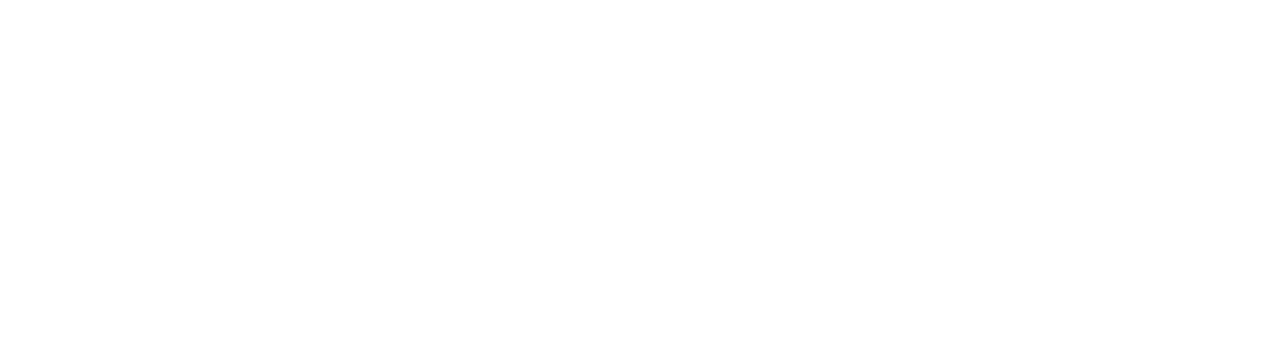
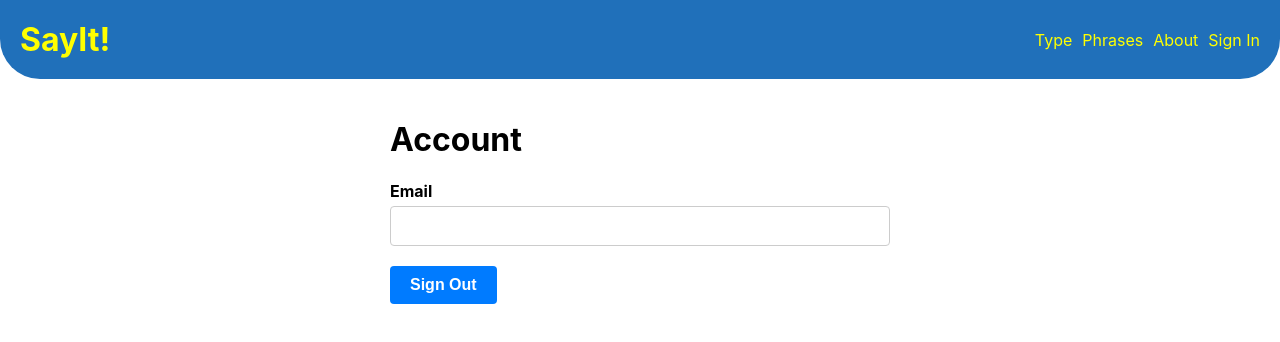
Before and after one commit to enaboapps/sayit-web, a React (Create React App) app: page /account in a window 1280 px wide. Before the commit this address had no page. Shown: the top 342 px of the page. Built offline with nearby package versions, Linux system fonts and the light colour scheme.

Commit message:
Add account page

```diff
--- a/src/App.js
+++ b/src/App.js
@@ -1,17 +1,21 @@
 import React from 'react';
 import { BrowserRouter as Router, Routes, Route } from 'react-router-dom';
+import HomePage from './pages/home/HomePage';
 import SignInPage from './pages/auth-flow/SignInPage';
 import SignUpPage from './pages/auth-flow/SignUpPage';
 import ResetPasswordPage from './pages/auth-flow/ResetPasswordPage';
+import AccountPage from './pages/auth-flow/AccountPage';
 
 function App() {
   return (
     <div>
       <Router>
         <Routes>
-          <Route path="/" element={<SignInPage />} />
+          <Route path="/" element={<HomePage />} />
+          <Route path="/sign-in" element={<SignInPage />} />
           <Route path="/sign-up" element={<SignUpPage />} />
           <Route path="/reset-password" element={<ResetPasswordPage />} />
+          <Route path="/account" element={<AccountPage />} />
         </Routes>
       </Router>
     </div>
--- a/src/business-logic/backend/Auth.js
+++ b/src/business-logic/backend/Auth.js
@@ -73,6 +73,26 @@ class Auth {
             });
     }
 
+    // Function to check if user is signed in
+    // Returns true if the user is signed in, false otherwise
+    isSignedIn() {
+        const auth = getAuth();
+        const user = auth.currentUser;
+        return !!user;
+    }
+
+    // Function to get the current user email
+    // Returns the user email if the user is signed in, null otherwise
+    getCurrentUserEmail() {
+        const auth = getAuth();
+        const user = auth.currentUser;
+        if (user) {
+            return user.email;
+        } else {
+            return null;
+        }
+    }
+
     // Function to check if a password is strong enough
     // Returns true if the password is strong enough, false otherwise
     // 8 characters, 1 uppercase, 1 lowercase, 1 number
--- a/src/header/Header.js
+++ b/src/header/Header.js
@@ -6,8 +6,10 @@
 import React from 'react';
 import { Link } from 'react-router-dom';
 import './Header.css';
+import Auth from '../business-logic/backend/Auth';
 
 function Header() {
+    const signedIn = Auth.isSignedIn();
     return (
         <div className="header">
             <div className="header-left">
@@ -17,6 +19,11 @@ function Header() {
                 <Link to="/type">Type</Link>
                 <Link to="/phrases">Phrases</Link>
                 <Link to="/about">About</Link>
+                {signedIn ? (
+                    <Link to="/account">Account</Link>
+                ) : (
+                    <Link to="/sign-in">Sign In</Link>
+                )}
             </div>
         </div>
     );
--- /dev/null
+++ b/src/pages/auth-flow/AccountPage.js
@@ -0,0 +1,67 @@
+import React from "react";
+import { Link } from "react-router-dom";
+import Auth from "../../business-logic/backend/Auth";
+import "./AuthFlow.css";
+import BaseLayout from "../../layout/BaseLayout";
+
+class AccountPage extends React.Component {
+    constructor(props) {
+        super(props);
+        this.state = {
+            email: "",
+            error: null,
+        };
+    }
+
+    componentDidMount() {
+        const email = Auth.getCurrentUserEmail();
+        this.setState({
+            email,
+        });
+    }
+
+    handleSignOut = async () => {
+        const success = await Auth.signOut();
+        if (success) {
+            this.props.history.push("/");
+        } else {
+            this.setState({
+                error: "Sign out failed",
+            });
+        }
+    };
+
+    render() {
+        const { email, error } = this.state;
+        return (
+            <BaseLayout>
+                <div className="container">
+                    <h1>Account</h1>
+                    <div className="form-group">
+                        <label htmlFor="email">Email</label>
+                        <input
+                            type="email"
+                            readOnly
+                            className="form-control"
+                            id="email"
+                            name="email"
+                            value={email}
+                        />
+                    </div>
+                    <div className="form-group">
+                        <button
+                            type="button"
+                            className="btn btn-primary"
+                            onClick={this.handleSignOut}
+                        >
+                            Sign Out
+                        </button>
+                    </div>
+                    {error && <p className="text-danger">{error}</p>}
+                </div>
+            </BaseLayout>
+        );
+    }
+}
+
+export default AccountPage;
--- /dev/null
+++ b/src/pages/home/HomePage.js
@@ -0,0 +1,19 @@
+import React from "react";
+import BaseLayout from "../../layout/BaseLayout";
+import Auth from "../../business-logic/backend/Auth";
+import { Link } from "react-router-dom";
+
+class HomePage extends React.Component {
+    // Just render an empty div inside BaseLayout
+    render() {
+        return (
+            <BaseLayout>
+                <div>
+                    <h1>Home</h1>
+                </div>
+            </BaseLayout>
+        );
+    }
+}
+
+export default HomePage;
```
